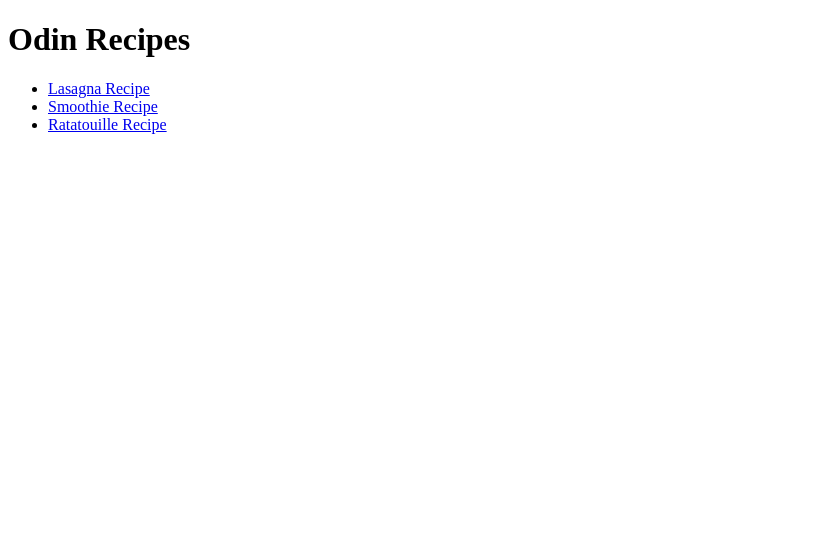
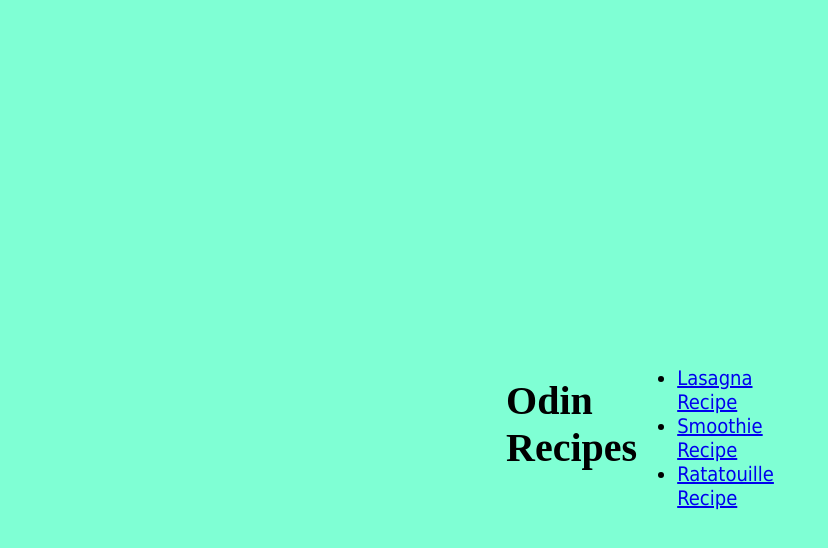
Before and after one commit to MartinPit/odin_recipes, a plain HTML site: page index.html in a window 1280 px wide. Shown: the whole page, without its empty margins (0-828 px from the left). Drawn offline with Linux system fonts and the light colour scheme.

Commit message:
added styling

```diff
--- a/index.html
+++ b/index.html
@@ -3,13 +3,16 @@
   <head>
     <meta charset="UTF-8">
     <title>Odin Recipes</title>
+    <link rel="stylesheet" href="styles.css">
   </head>
   <body>
-  <h1>Odin Recipes</h1>
-    <ul>
-      <li><a href="recipes/lasagna.html">Lasagna Recipe</a></li>
-      <li><a href="recipes/smoothie.html">Smoothie Recipe</a></li>
-      <li><a href="recipes/ratatouille.html">Ratatouille Recipe</a></li>
-    </ul>
+    <div class="container">
+      <h1 class="header">Odin Recipes</h1>
+      <ul>
+        <li><a href="recipes/lasagna.html">Lasagna Recipe</a></li>
+        <li><a href="recipes/smoothie.html">Smoothie Recipe</a></li>
+        <li><a href="recipes/ratatouille.html">Ratatouille Recipe</a></li>
+      </ul>
+    </div>
   </body>
 </html>
--- /dev/null
+++ b/recipes/styles.css
@@ -0,0 +1,20 @@
+body {
+    background-color: aquamarine;
+    margin: auto;
+    width: 50%;
+    padding: 10px;
+    font-family: Tahoma, sans-serif;
+}
+
+img {
+    width: 500px;
+    height: auto;
+}
+
+.header {
+    font-weight: bold;
+}
+
+.sub-header {
+    font-weight: bolder;
+}
--- /dev/null
+++ b/styles.css
@@ -0,0 +1,28 @@
+body {
+    background-color: aquamarine;
+}
+
+.container {
+    display: flex;
+    position: absolute;
+    top: 50%;
+    left: 50%;
+    margin-top: -50px;
+    margin-left: -50px;
+    width: 100px;
+    height: 100px;
+    justify-content: center;
+}
+
+header, li {
+    font-family: Tahoma, sans-serif;
+}
+
+.header {
+    font-weight: bold;
+    font-size: 40px;
+}
+
+li {
+    font-size: 20px
+}
```
Also changed, not shown: recipes/lasagna.html (+4 -3 lines), recipes/ratatouille.html (+5 -4 lines), recipes/smoothie.html (+5 -4 lines).
